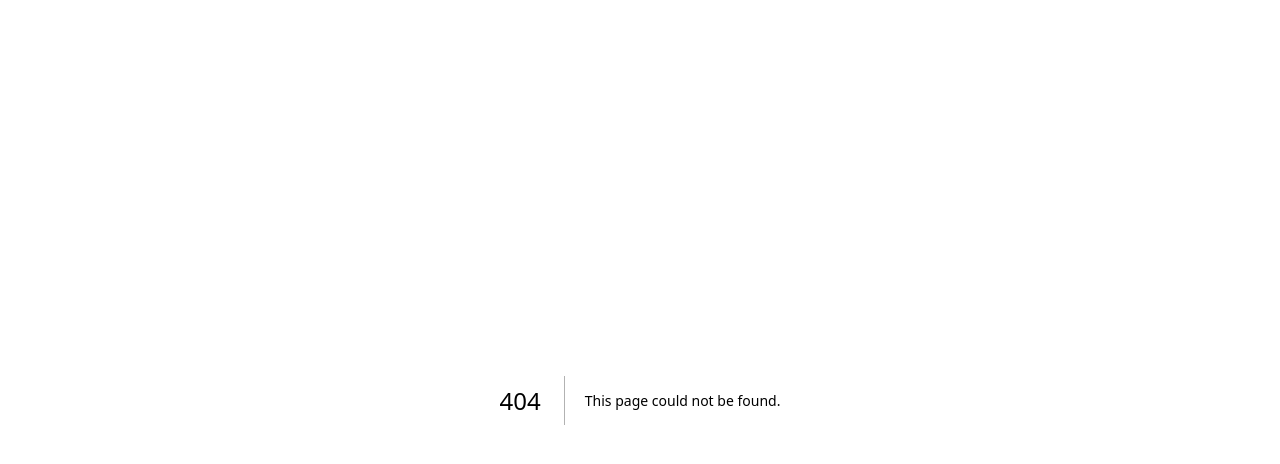
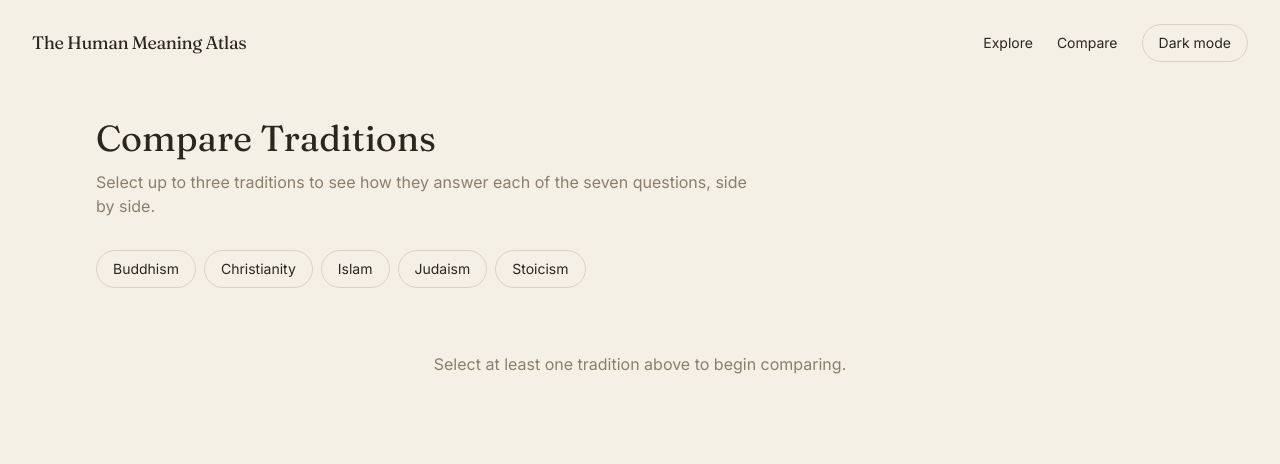
Before and after one commit to bolorgantugs6-source/human-meaning-atlas, a Next.js app: page /compare in a window 1280 px wide. Before the commit this address had no page. Shown: the top 464 px of the page. Built offline with nearby package versions, Linux system fonts and the light colour scheme.

Commit message:
Milestone 6: Compare page with tradition selection

```diff
--- /dev/null
+++ b/src/app/compare/page.tsx
@@ -0,0 +1,105 @@
+"use client";
+
+import { useState } from "react";
+import { SiteHeader } from "@/components/site-header";
+import { questions } from "@/lib/questions";
+import { content } from "@/lib/content";
+import { allTraditions } from "@/lib/traditions";
+
+const MAX_SELECTED = 3;
+
+export default function ComparePage() {
+  const [selected, setSelected] = useState<string[]>([]);
+
+  function toggle(tradition: string) {
+    setSelected((prev) => {
+      if (prev.includes(tradition)) {
+        return prev.filter((t) => t !== tradition);
+      }
+      if (prev.length >= MAX_SELECTED) return prev;
+      return [...prev, tradition];
+    });
+  }
+
+  return (
+    <div className="min-h-screen bg-background text-foreground">
+      <SiteHeader />
+      <section className="mx-auto max-w-6xl px-8 pb-24 pt-8">
+        <h1 className="font-serif text-4xl">Compare Traditions</h1>
+        <p className="mt-3 max-w-2xl text-muted">
+          Select up to three traditions to see how they answer each of the
+          seven questions, side by side.
+        </p>
+
+        <div className="mt-8 flex flex-wrap gap-2">
+          {allTraditions.map((tradition) => {
+            const isSelected = selected.includes(tradition);
+            const isDisabled = !isSelected && selected.length >= MAX_SELECTED;
+            return (
+              <button
+                key={tradition}
+                onClick={() => toggle(tradition)}
+                disabled={isDisabled}
+                className={`rounded-full border px-4 py-2 text-sm transition-colors ${
+                  isSelected
+                    ? "border-accent bg-accent text-background"
+                    : "border-border hover:border-accent"
+                } ${isDisabled ? "opacity-40" : ""}`}
+              >
+                {tradition}
+              </button>
+            );
+          })}
+        </div>
+
+        {selected.length === 0 ? (
+          <p className="mt-16 text-center text-muted">
+            Select at least one tradition above to begin comparing.
+          </p>
+        ) : (
+          <div className="mt-10 overflow-x-auto">
+            <table className="w-full border-separate border-spacing-0">
+              <thead>
+                <tr>
+                  <th className="w-40 text-left text-xs uppercase tracking-widest text-muted">
+                    Question
+                  </th>
+                  {selected.map((tradition) => (
+                    <th
+                      key={tradition}
+                      className="border-b border-border px-4 pb-3 text-left font-serif text-lg"
+                    >
+                      {tradition}
+                    </th>
+                  ))}
+                </tr>
+              </thead>
+              <tbody>
+                {questions.map((q) => (
+                  <tr key={q.slug}>
+                    <td className="border-b border-border py-4 pr-4 align-top text-sm font-medium text-muted">
+                      {q.prompt}
+                    </td>
+                    {selected.map((tradition) => {
+                      const entry = content[q.slug]?.traditions.find(
+                        (t) => t.tradition === tradition
+                      );
+                      return (
+                        <td
+                          key={tradition}
+                          className="border-b border-border px-4 py-4 align-top text-sm"
+                        >
+                          {entry ? entry.facts : "—"}
+                        </td>
+                      );
+                    })}
+                  </tr>
+                ))}
+              </tbody>
+            </table>
+          </div>
+        )}
+      </section>
+    </div>
+  );
+}
--- a/src/components/site-header.tsx
+++ b/src/components/site-header.tsx
@@ -7,7 +7,15 @@ export function SiteHeader() {
       <Link href="/" className="font-serif text-lg tracking-tight">
         The Human Meaning Atlas
       </Link>
-      <ThemeToggle />
+      <nav className="flex items-center gap-6">
+        <Link href="/explore" className="text-sm hover:text-accent">
+          Explore
+        </Link>
+        <Link href="/compare" className="text-sm hover:text-accent">
+          Compare
+        </Link>
+        <ThemeToggle />
+      </nav>
     </header>
   );
 }
--- /dev/null
+++ b/src/lib/traditions.ts
@@ -0,0 +1,9 @@
+import { content } from "./content";
+
+export const allTraditions = Array.from(
+  new Set(
+    Object.values(content).flatMap((q) =>
+      q.traditions.map((t) => t.tradition)
+    )
+  )
+).sort();
```
